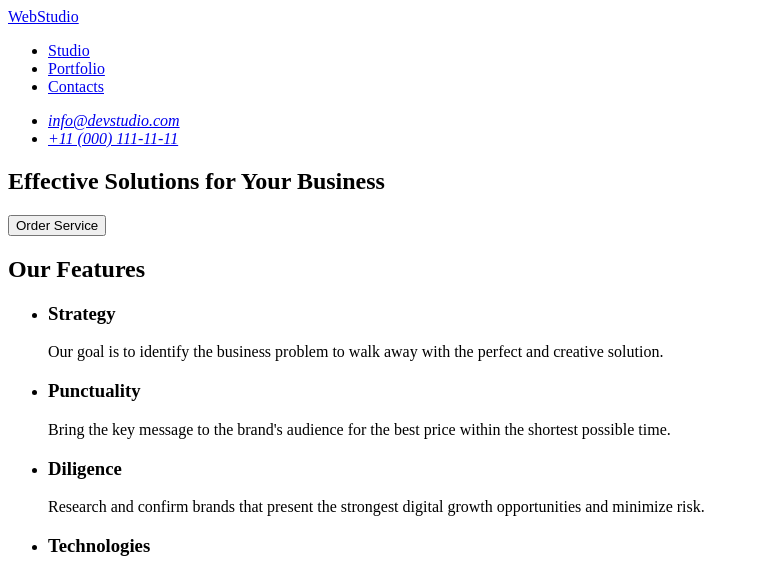
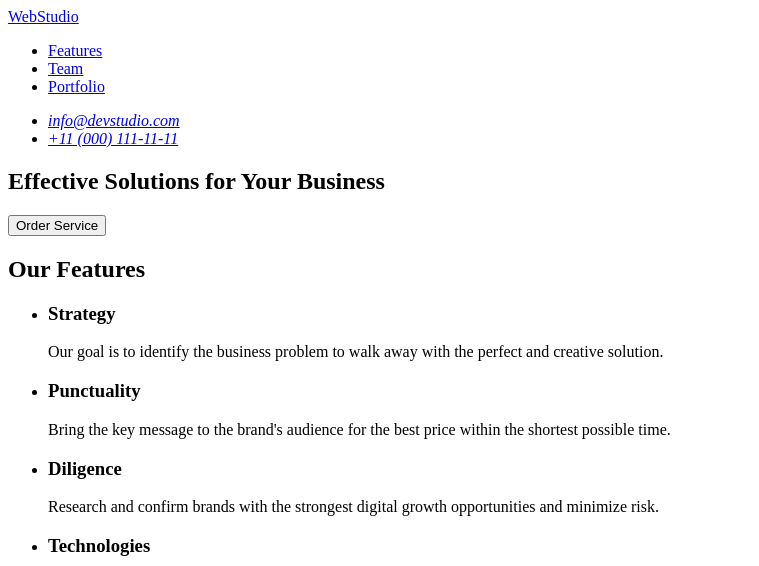
Before and after one commit to alexmuha2009/goit-markup-hw-01, a plain HTML site: page index.html in a window 1280 px wide. Shown: the top 566 px of the page, without its empty margins (0-759 px from the left). Drawn offline with Linux system fonts and the light colour scheme.

Commit message:
Fix bugs

```diff
--- a/index.html
+++ b/index.html
@@ -8,12 +8,12 @@
 <body>
 
     <header id="header">
+        <a href="./index.html">WebStudio</a>
         <nav>
-            <a href="./index.html">WebStudio</a>
             <ul>
-                <li><a href="#studio">Studio</a></li>
+                <li><a href="#features">Features</a></li>
+                <li><a href="#team">Team</a></li>
                 <li><a href="#portfolio">Portfolio</a></li>
-                <li><a href="#contacts">Contacts</a></li>
             </ul>
         </nav>
         <address>
@@ -44,7 +44,7 @@
                 </li>
                 <li>
                     <h3>Diligence</h3>
-                    <p>Research and confirm brands that present the strongest digital growth opportunities and minimize risk.</p>
+                    <p>Research and confirm brands with the strongest digital growth opportunities and minimize risk.</p>
                 </li>
                 <li>
                     <h3>Technologies</h3>
```
